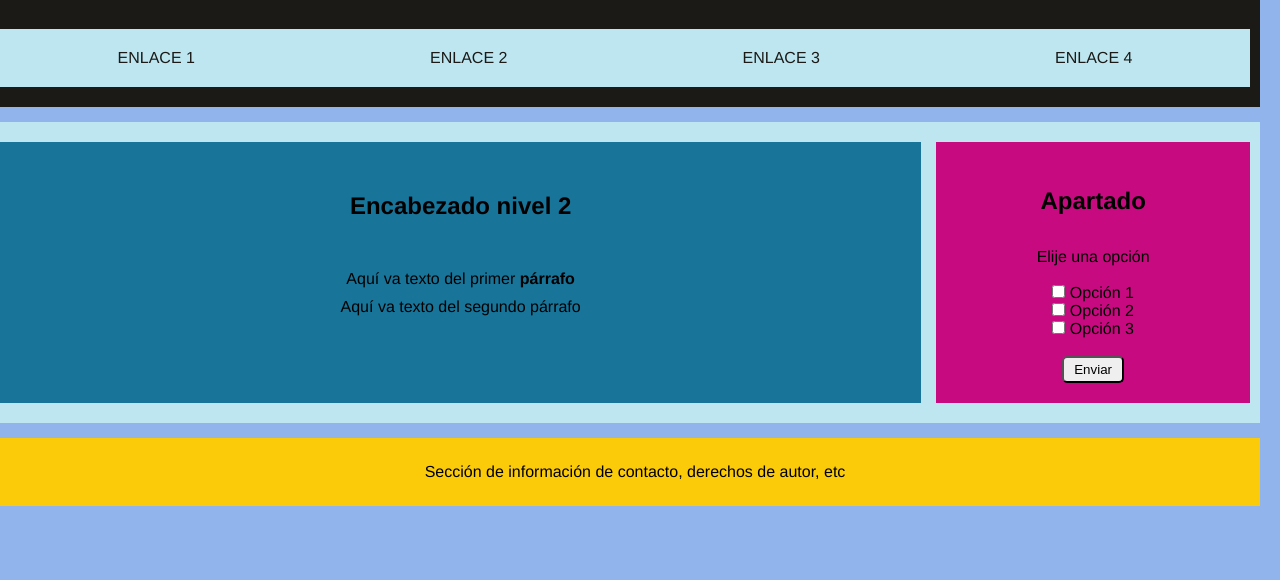
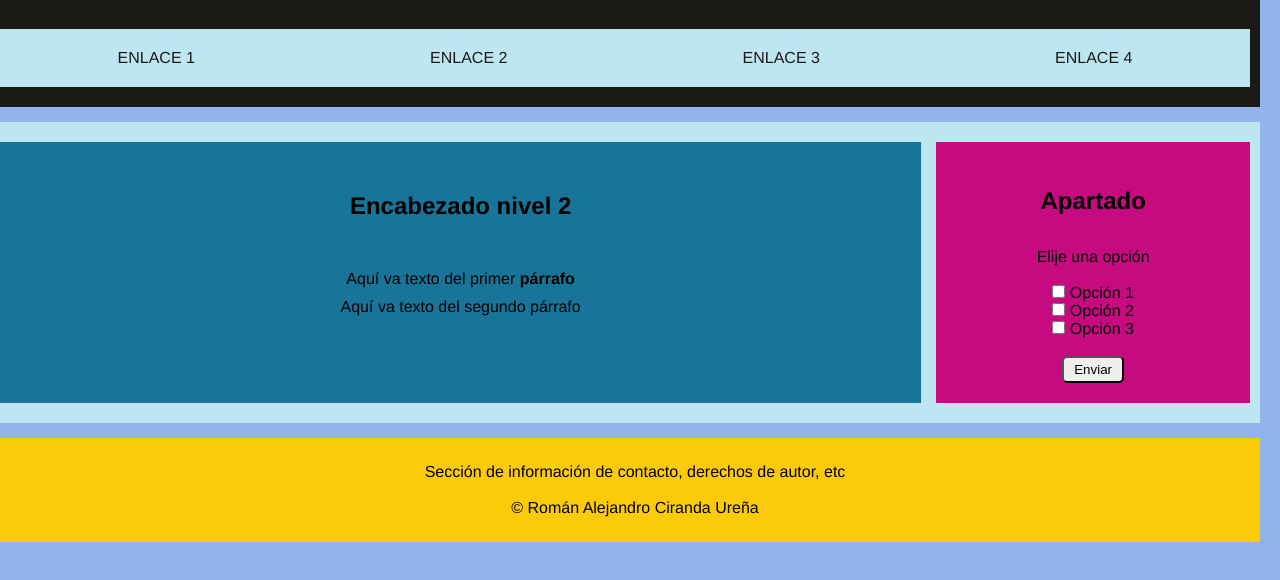
Before and after one commit to romanCiur/PILARES, a plain HTML site: page index.html in a window 1280 px wide. Shown: the part 128-708 px from the top of the page. Drawn offline with Linux system fonts and the light colour scheme.

Commit message:
Update index.html

```diff
--- a/index.html
+++ b/index.html
@@ -3,6 +3,7 @@
 <head>
   <meta charset="utf-8">
   <meta name="viewport" content="width=device-width">
+  <link rel="shortcut icon" type="image/png" href="/code.png"/>
   <link rel="stylesheet" href="style.css">
   <title>Proyecto final | PiLARES</title>
 </head>
@@ -37,7 +38,7 @@
       </form>
     </aside>
   </main>
-  <footer><p>Sección de información de contacto, derechos de autor, etc</p></footer>
+  <footer><p>Sección de información de contacto, derechos de autor, etc</p><br><p>&copy; Román Alejandro Ciranda Ureña</p></footer>
 
 
 </body>
```
